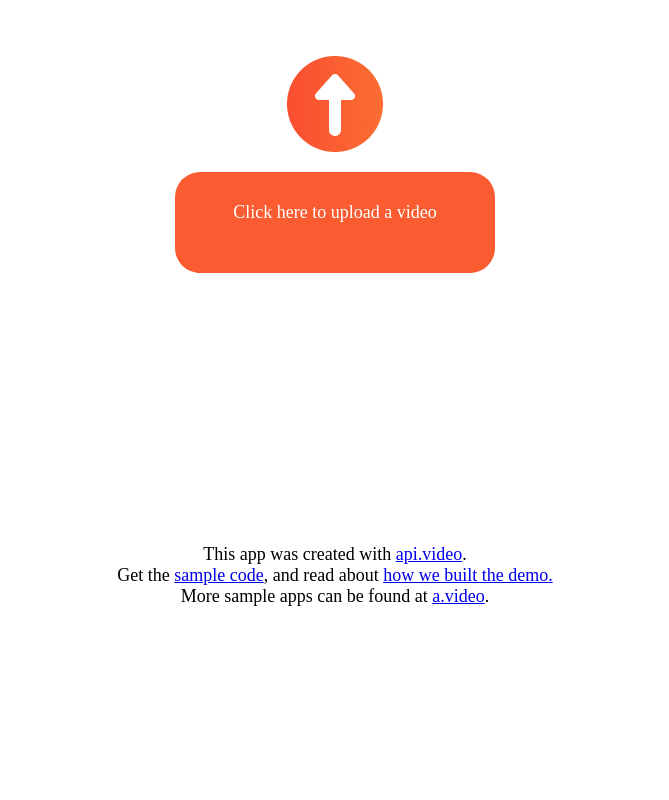
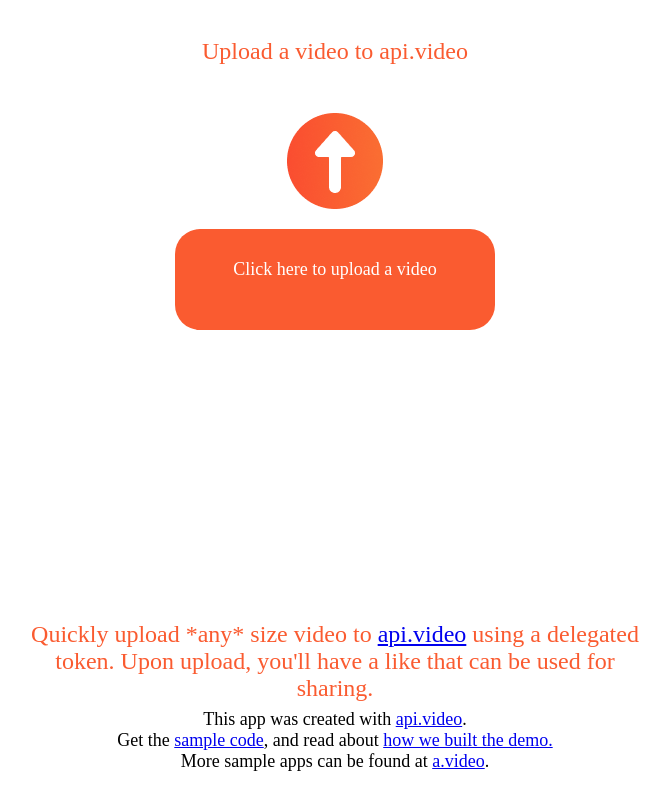
Before and after one commit to apivideo/blobUpload, a PHP site: page / in a window 1280 px wide. Shown: the whole page, without its empty margins (313-982 px from the left). Run offline with PHP 8.4, Linux system fonts and the light colour scheme; some libraries are stand-ins or nearby versions.

Commit message:
text update

```diff
--- a/index.html
+++ b/index.html
@@ -25,7 +25,9 @@
 </head>
 
 <body>
-
+	<p id="title">
+		Upload a video to api.video
+	</p>
 	<br>
 	<div id="action__upload">
 
@@ -41,6 +43,10 @@
 	<br>
 	<div id="video-information" style="width: 50%"></div>
 	<div id="chunk-information" style="width: 50%"></div>
+	<div id="description">
+		Quickly upload *any* size video to <a href='https://api.video'>api.video</a> using a delegated token. Upon upload, you'll have a like that can be used for sharing.
+
+	</div>
 	<div id="footer">
 		This app was created with <a href="https://api.video">api.video</a>.<br/>
 		Get the <a href="https://github.com/dougsillars/blobUpload">sample code</a>, and read about <a href="https://a.video/works/upload-a-video">how we built the demo.</a><br/>
--- a/style.css
+++ b/style.css
@@ -2,6 +2,17 @@
     color:white;
     width: 100%;
     text-align: center;
+
+  }
+  #title{
+    width:50%;
+
+    margin: auto;
+    text-align: center;
+    border-radius: 25px;
+    padding-top: 30px;
+    color: #fa5B30;
+    font-size: x-large;
 
   }
 
@@ -54,6 +65,17 @@
     font-size: x-large;
 
   }
+  #description{
+    width:50%;
+    height: 10%;
+    margin: auto;
+    text-align: center;
+    border-radius: 25px;
+    padding-top: 30px;
+    color: #fa5B30;
+    font-size: x-large;
+
+  }
   #footer{
     font-size: large;
     color: black;
```
